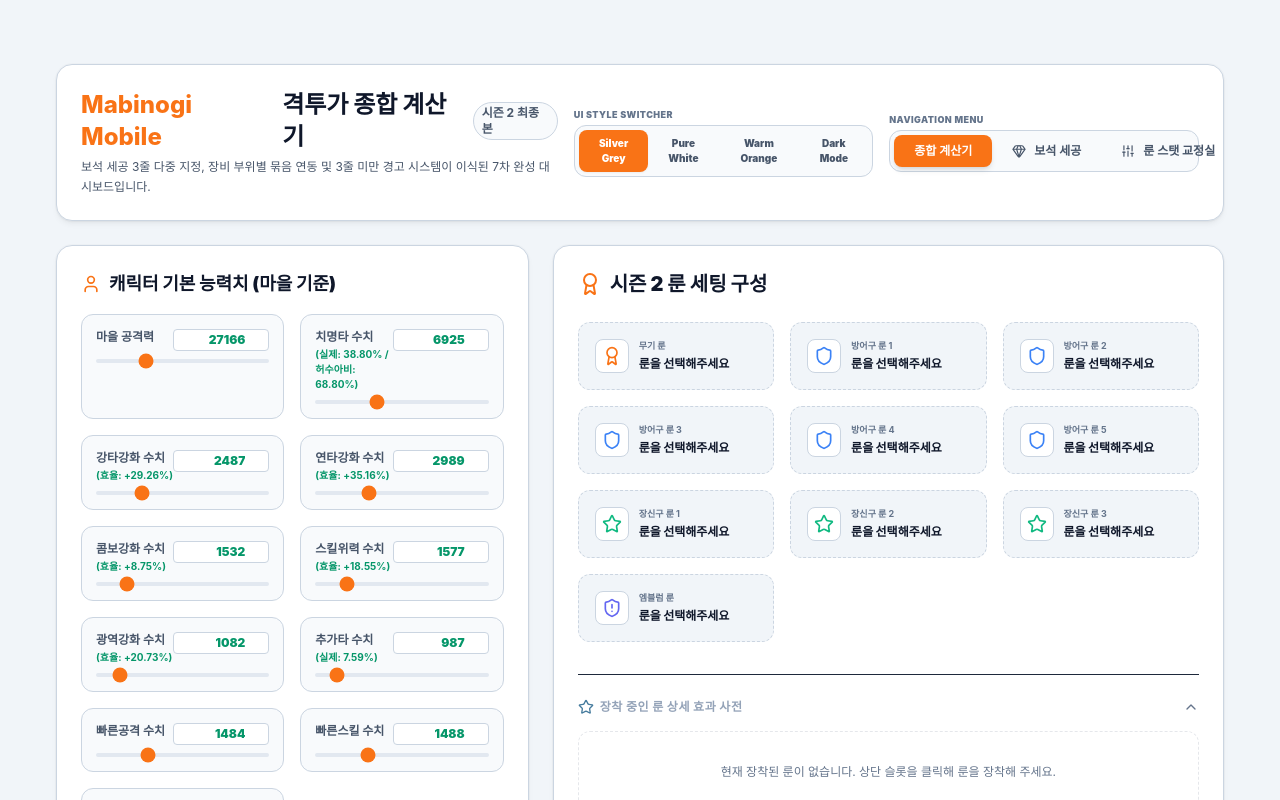
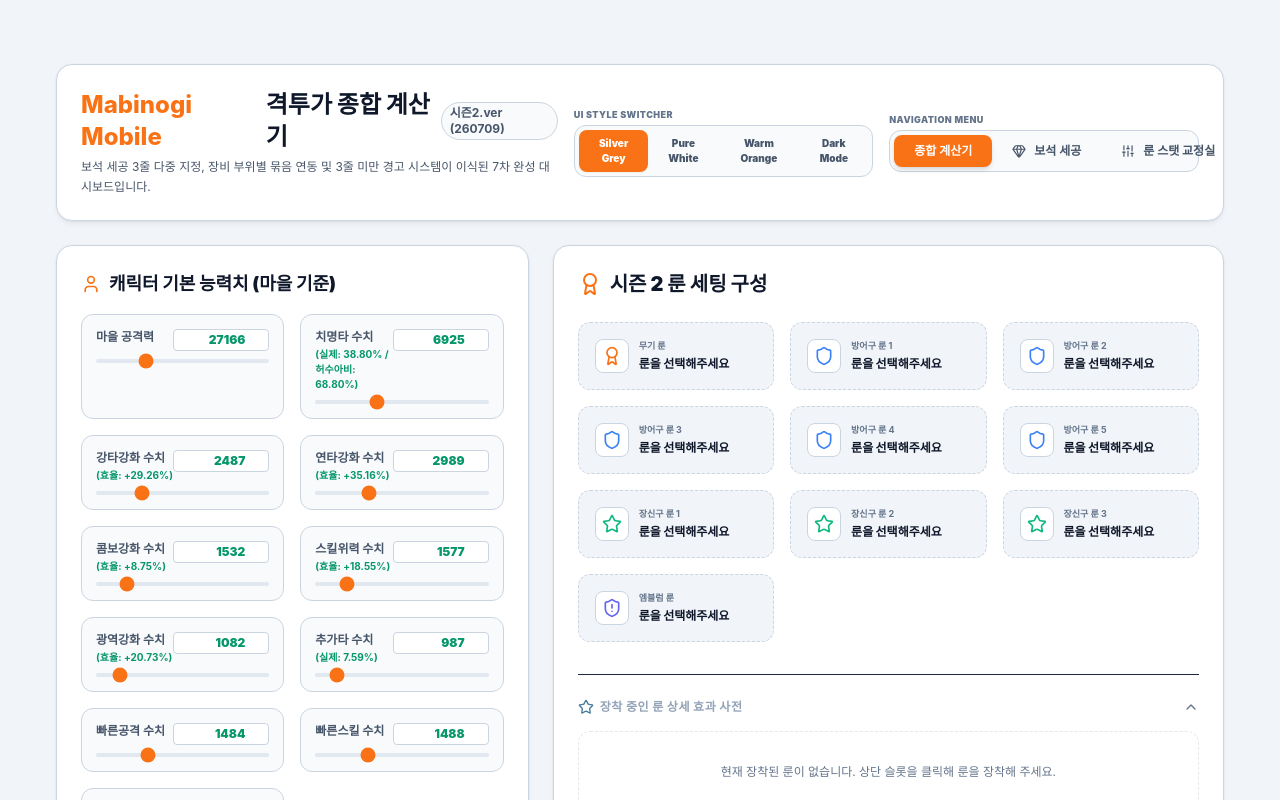
Before and after one commit to PayongaleuL/MobiNogi-fighter-season2, a React (Vite) app: page / in a window 1280 px wide. Shown: the top 800 px of the page. Built offline with nearby package versions, Linux system fonts and the light colour scheme.

Commit message:
chore: 헤더 버전 뱃지 명칭을 '시즌2.ver (260709)'로 변경

```diff
--- a/src/components/Calculator.jsx
+++ b/src/components/Calculator.jsx
@@ -551,7 +551,7 @@
         <div>
           <h2 className="text-2xl font-black text-theme-main flex items-center gap-2">
             <span className="text-orange-500 font-extrabold">Mabinogi Mobile</span> 격투가 종합 계산기
-            <span className="text-xs bg-theme-subcard border border-theme px-2 py-0.5 rounded-full text-theme-sub font-bold">시즌 2 최종본</span>
+            <span className="text-xs bg-theme-subcard border border-theme px-2 py-0.5 rounded-full text-theme-sub font-bold">시즌2.ver (260709)</span>
           </h2>
           <p className="text-xs text-theme-sub mt-1 leading-relaxed">
             보석 세공 3줄 다중 지정, 장비 부위별 묶음 연동 및 3줄 미만 경고 시스템이 이식된 7차 완성 대시보드입니다.
```
